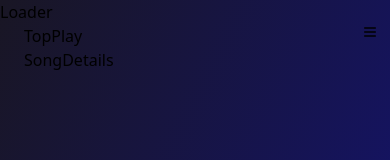
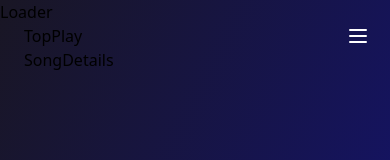
Before and after one commit to pabllot/music-player, a React (Vite) app: page /songs/1 in a window 390 px wide. Shown: the top 160 px of the page. Built offline with nearby package versions, Linux system fonts and the light colour scheme.

Commit message:
sidebar mobile done

```diff
--- a/src/components/Sidebar.jsx
+++ b/src/components/Sidebar.jsx
@@ -33,8 +33,13 @@ const Sidebar = () => {
 
       <div className="absolute md:hidden block top-6 right-3">
         {mobileMenuOpen ? (
-          <RiCloseLine />
-        ) : <HiOutlineMenu />}
+          <RiCloseLine onClick={() => setMobileMenuOpen(false)} className="w-6 h-6 text-white mr-2" />
+        ) : <HiOutlineMenu onClick={() => setMobileMenuOpen(true)} className="w-6 h-6 text-white mr-2" />}
+      </div>
+
+      <div className={`absolute top-0 h-screen w-2/3 bg-gradient-to-tl from-white/10 to-[#483d8b] backdrop-blur-lg z-10 p-6 md:hidden smooth-transition ${mobileMenuOpen ? 'left-0' : '-left-full'}`}>
+        <img src={logo} alt='logo' className="w-full h-14 object-contain" />
+        <NavLinks handleClick={() => setMobileMenuOpen(false)} />
       </div>
     </>
 
```
